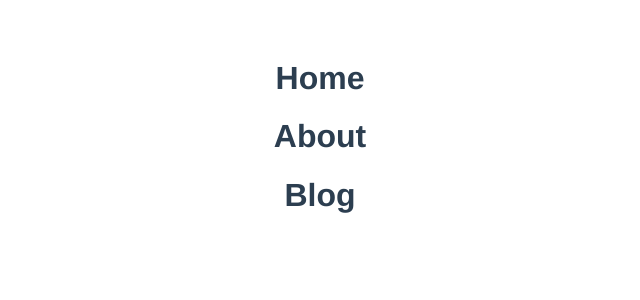
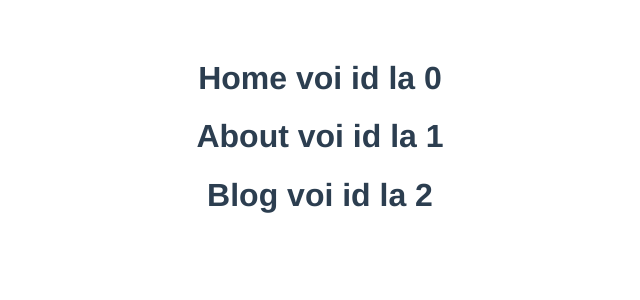
Before and after one commit to owentr1369/learning-vue2-ep3p4, a Vue app: page / in a window 1280 px wide. Shown: the top 300 px of the page, without its empty margins (320-960 px from the left). Built offline with nearby package versions, Linux system fonts and the light colour scheme.

Commit message:
ep3 part 5

```diff
--- a/src/App.vue
+++ b/src/App.vue
@@ -1,6 +1,6 @@
 <template>
   <div id="app">
-    <h1 v-for="menu in menus" :key="menu">{{ menu }}</h1>
+    <h1 v-for="(menu, i) in menus" :key="i">{{ menu }} voi id la {{ i }}</h1>
   </div>
 </template>
 
```
